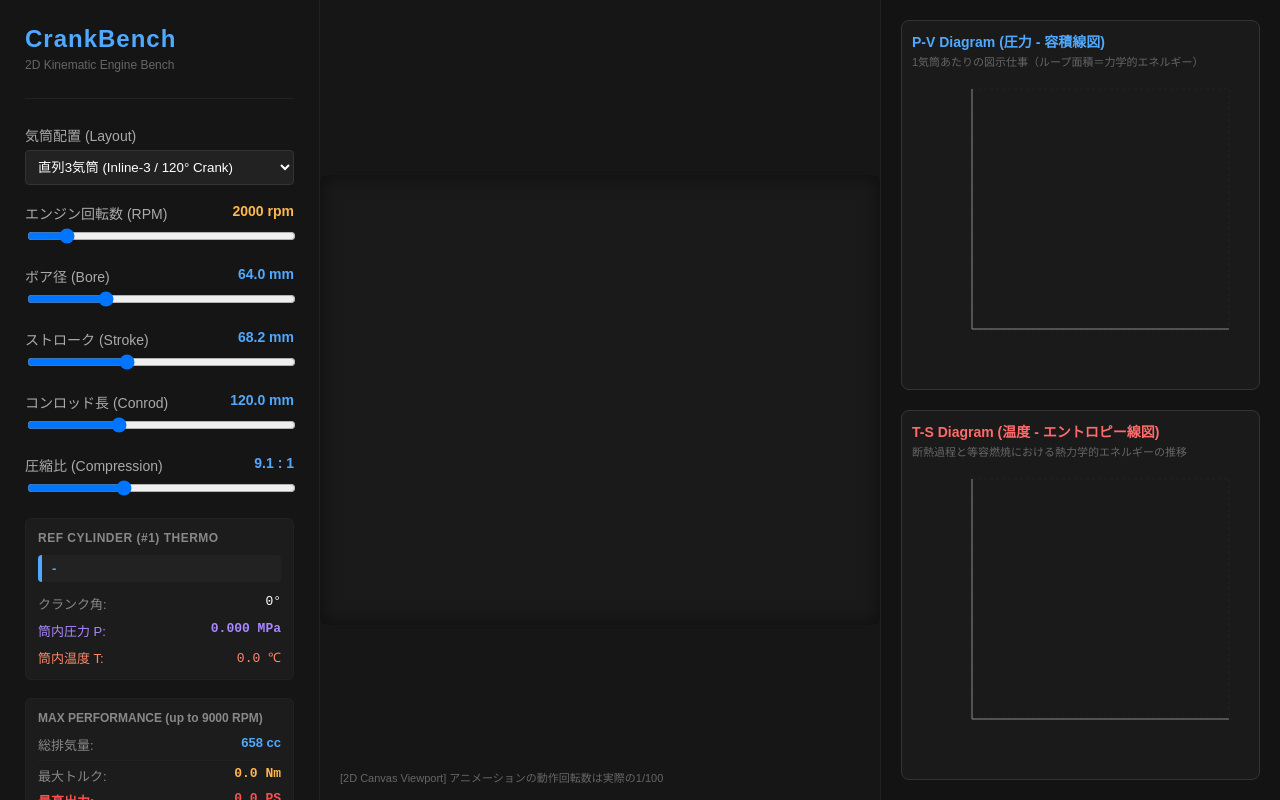
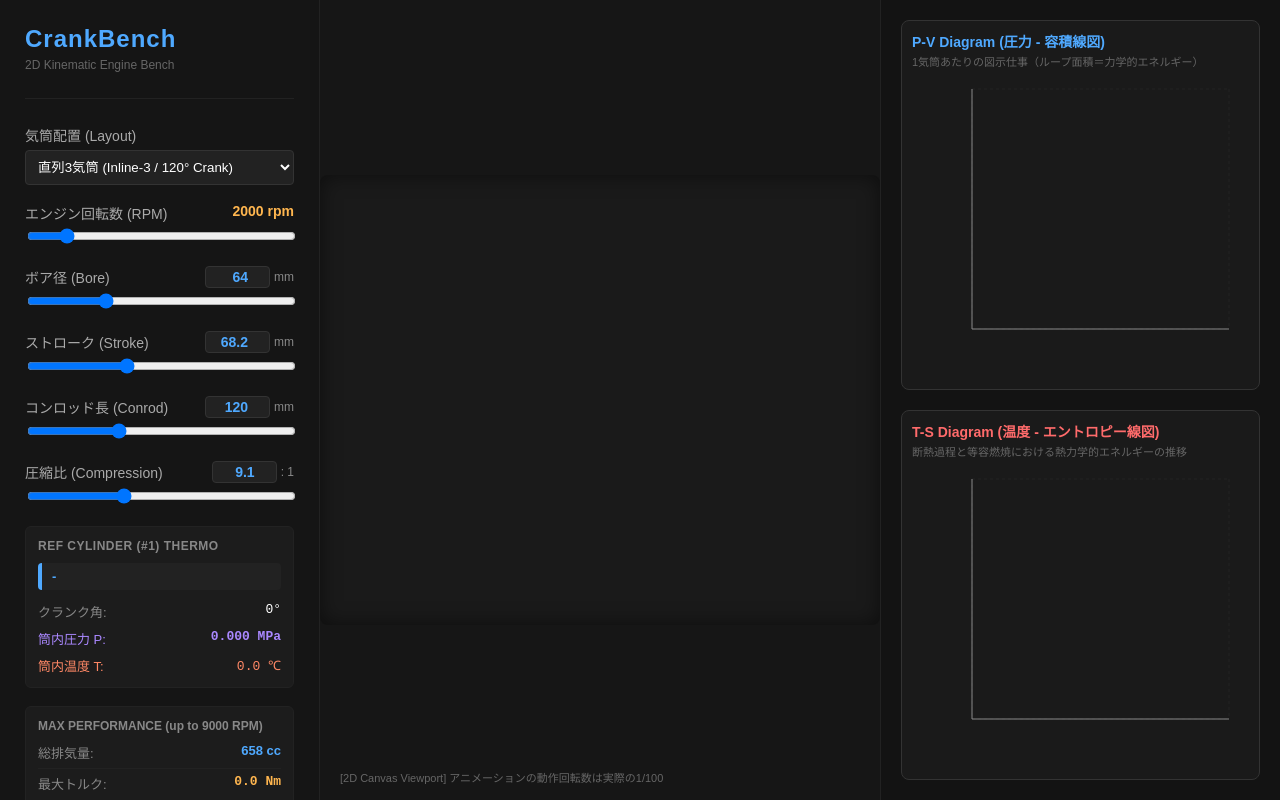
Before and after one commit to yskamioyc-cmyk/CrankBench, a React (Vite) app in the folder CrankBench/: page / in a window 1280 px wide. Built offline with nearby package versions, Linux system fonts and the light colour scheme.

Commit message:
feat: スライダー数値の直接入力機能追加

```diff
--- a/CrankBench/src/App.tsx
+++ b/CrankBench/src/App.tsx
@@ -474,34 +474,110 @@ export default function App() {
           />
         </div>
 
+        {/* ボア径 (Bore) */}
         <div>
-          <div style={{ display: "flex", justifyContent: "space-between", fontSize: "14px" }}>
+          <div style={{ display: "flex", justifyContent: "space-between", alignItems: "center", fontSize: "14px" }}>
             <span style={{ color: "#aaa" }}>ボア径 (Bore)</span>
-            <span style={{ color: "#4fa9ff", fontWeight: "bold" }}>{bore.toFixed(1)} mm</span>
+            <div style={{ display: "flex", alignItems: "center", gap: "4px" }}>
+              <input
+                type="number"
+                min="50"
+                max="100"
+                step="0.1"
+                value={bore}
+                onChange={(e) => {
+                  const val = parseFloat(e.target.value);
+                  if (!isNaN(val)) setBore(val);
+                }}
+                onBlur={() => {
+                  // フォーカスが外れた時に、許容範囲(50〜100)に強制クランプ
+                  setBore(Math.max(50, Math.min(100, bore)));
+                }}
+                style={{ width: "65px", background: "#222", color: "#4fa9ff", border: "1px solid #333", borderRadius: "4px", padding: "2px 6px", textAlign: "right", fontWeight: "bold", fontSize: "14px" }}
+              />
+              <span style={{ color: "#888", fontSize: "12px" }}>mm</span>
+            </div>
           </div>
           <input type="range" min="50" max="100" step="0.1" value={bore} onChange={(e) => setBore(parseFloat(e.target.value))} style={{ width: "100%", marginTop: "5px" }} />
         </div>
 
+        {/* ストローク (Stroke) */}
         <div>
-          <div style={{ display: "flex", justifyContent: "space-between", fontSize: "14px" }}>
+          <div style={{ display: "flex", justifyContent: "space-between", alignItems: "center", fontSize: "14px" }}>
             <span style={{ color: "#aaa" }}>ストローク (Stroke)</span>
-            <span style={{ color: "#4fa9ff", fontWeight: "bold" }}>{stroke.toFixed(1)} mm</span>
+            <div style={{ display: "flex", alignItems: "center", gap: "4px" }}>
+              <input
+                type="number"
+                min="50"
+                max="100"
+                step="0.1"
+                value={stroke}
+                onChange={(e) => {
+                  const val = parseFloat(e.target.value);
+                  if (!isNaN(val)) setStroke(val);
+                }}
+                onBlur={() => {
+                  // 許容範囲(50〜100)にクランプ
+                  setStroke(Math.max(50, Math.min(100, stroke)));
+                }}
+                style={{ width: "65px", background: "#222", color: "#4fa9ff", border: "1px solid #333", borderRadius: "4px", padding: "2px 6px", textAlign: "right", fontWeight: "bold", fontSize: "14px" }}
+              />
+              <span style={{ color: "#888", fontSize: "12px" }}>mm</span>
+            </div>
           </div>
           <input type="range" min="50" max="100" step="0.1" value={stroke} onChange={(e) => setStroke(parseFloat(e.target.value))} style={{ width: "100%", marginTop: "5px" }} />
         </div>
 
+        {/* コンロッド長 (Conrod) */}
         <div>
-          <div style={{ display: "flex", justifyContent: "space-between", fontSize: "14px" }}>
+          <div style={{ display: "flex", justifyContent: "space-between", alignItems: "center", fontSize: "14px" }}>
             <span style={{ color: "#aaa" }}>コンロッド長 (Conrod)</span>
-            <span style={{ color: "#4fa9ff", fontWeight: "bold" }}>{conrod.toFixed(1)} mm</span>
+            <div style={{ display: "flex", alignItems: "center", gap: "4px" }}>
+              <input
+                type="number"
+                min="100"
+                max="160"
+                step="0.1"
+                value={conrod}
+                onChange={(e) => {
+                  const val = parseFloat(e.target.value);
+                  if (!isNaN(val)) setConrod(val);
+                }}
+                onBlur={() => {
+                  // 許容範囲(100〜160)にクランプ
+                  setConrod(Math.max(100, Math.min(160, conrod)));
+                }}
+                style={{ width: "65px", background: "#222", color: "#4fa9ff", border: "1px solid #333", borderRadius: "4px", padding: "2px 6px", textAlign: "right", fontWeight: "bold", fontSize: "14px" }}
+              />
+              <span style={{ color: "#888", fontSize: "12px" }}>mm</span>
+            </div>
           </div>
           <input type="range" min="100" max="160" step="0.1" value={conrod} onChange={(e) => setConrod(parseFloat(e.target.value))} style={{ width: "100%", marginTop: "5px" }} />
         </div>
 
+        {/* 圧縮比 (Compression) */}
         <div>
-          <div style={{ display: "flex", justifyContent: "space-between", fontSize: "14px" }}>
+          <div style={{ display: "flex", justifyContent: "space-between", alignItems: "center", fontSize: "14px" }}>
             <span style={{ color: "#aaa" }}>圧縮比 (Compression)</span>
-            <span style={{ color: "#4fa9ff", fontWeight: "bold" }}>{compression.toFixed(1)} : 1</span>
+            <div style={{ display: "flex", alignItems: "center", gap: "4px" }}>
+              <input
+                type="number"
+                min="7.0"
+                max="13.0"
+                step="0.1"
+                value={compression}
+                onChange={(e) => {
+                  const val = parseFloat(e.target.value);
+                  if (!isNaN(val)) setCompression(val);
+                }}
+                onBlur={() => {
+                  // 許容範囲(7.0〜13.0)にクランプ
+                  setCompression(Math.max(7.0, Math.min(13.0, compression)));
+                }}
+                style={{ width: "65px", background: "#222", color: "#4fa9ff", border: "1px solid #333", borderRadius: "4px", padding: "2px 6px", textAlign: "right", fontWeight: "bold", fontSize: "14px" }}
+              />
+              <span style={{ color: "#888", fontSize: "12px" }}>: 1</span>
+            </div>
           </div>
           <input type="range" min="7.0" max="13.0" step="0.1" value={compression} onChange={(e) => setCompression(parseFloat(e.target.value))} style={{ width: "100%", marginTop: "5px" }} />
         </div>
```
